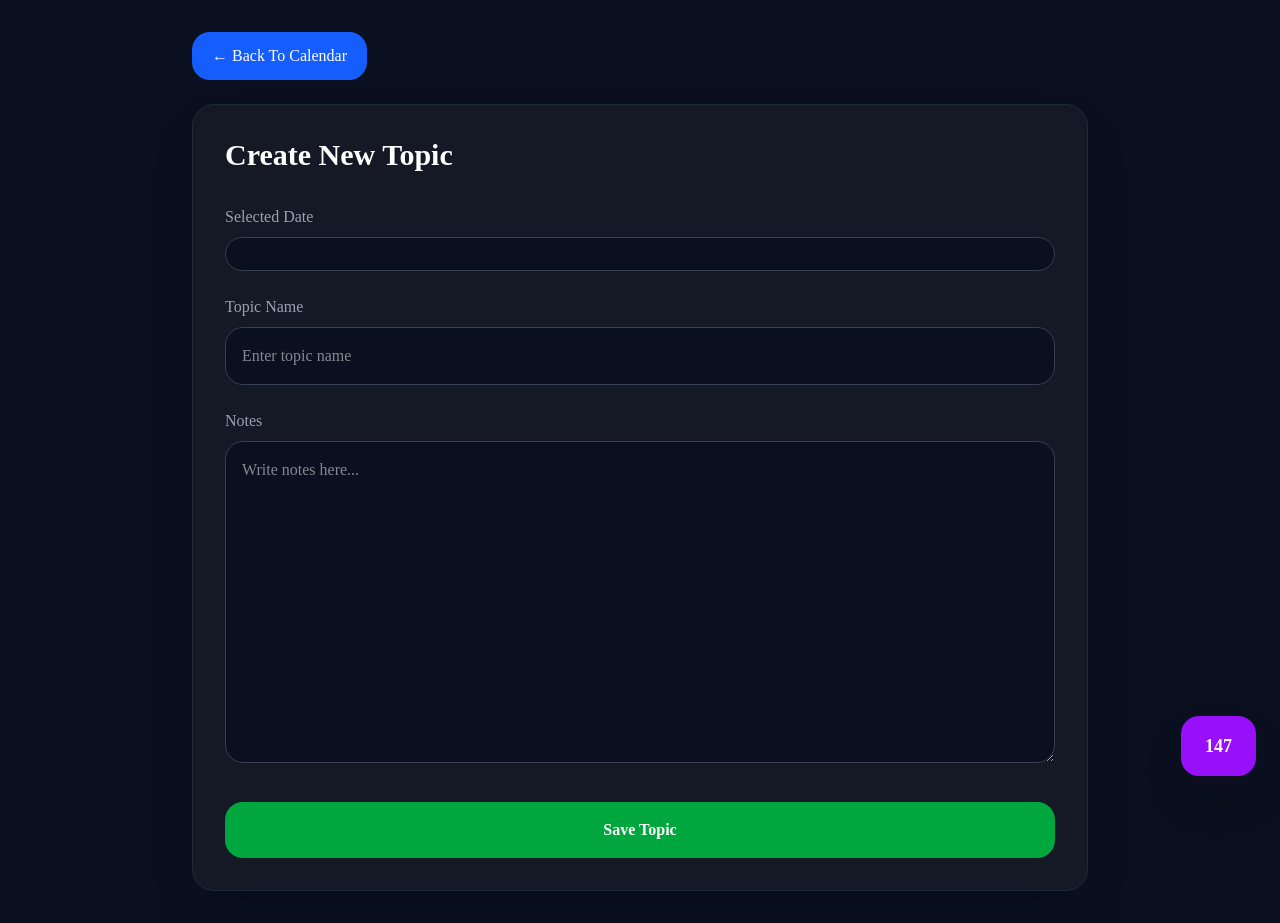
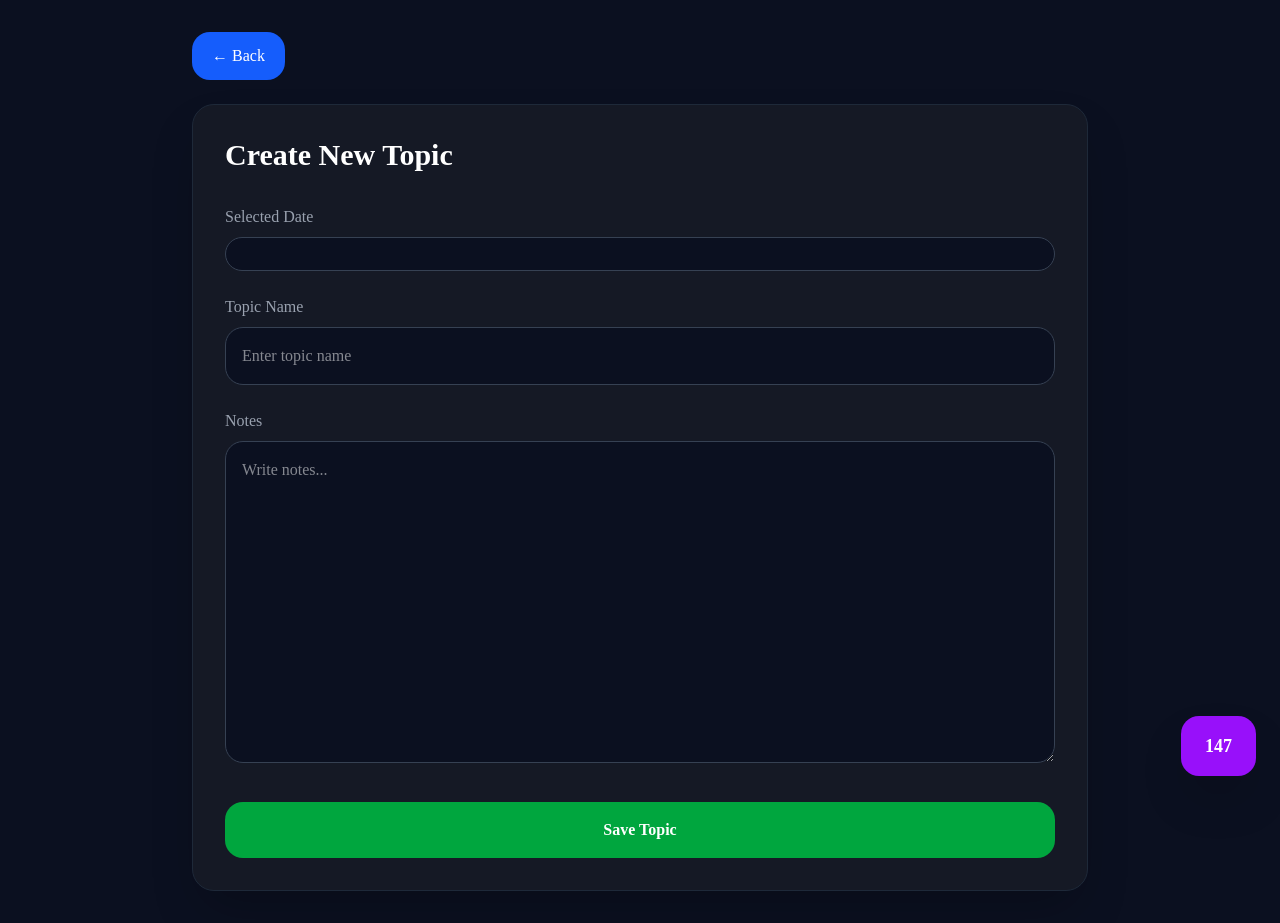
Before and after one commit to Saibalaji2/revision-calendar, a Next.js app: page /note/new in a window 1280 px wide. Built offline with nearby package versions, Linux system fonts and the light colour scheme; no server answers.

Commit message:
Update page.tsx

```diff
--- a/app/note/new/page.tsx
+++ b/app/note/new/page.tsx
@@ -1,8 +1,8 @@
 "use client";
-export const dynamic = "force-dynamic";
-import { useSearchParams, useRouter } from "next/navigation";
 
-import { useState } from "react";
+import { useRouter } from "next/navigation";
+
+import { useState, useEffect } from "react";
 
 import {
 
@@ -19,9 +19,7 @@ export default function NewNotePage() {
 
   const router = useRouter();
 
-  const searchParams = useSearchParams();
-
-  const date = searchParams.get("date");
+  const [date, setDate] = useState("");
 
   const [title, setTitle] = useState("");
 
@@ -30,6 +28,22 @@ export default function NewNotePage() {
   const [loading, setLoading] = useState(false);
 
   const [revision147, setRevision147] = useState(false);
+
+  useEffect(() => {
+
+    if (typeof window !== "undefined") {
+
+      const params = new URLSearchParams(
+        window.location.search
+      );
+
+      const selectedDate = params.get("date") || "";
+
+      setDate(selectedDate);
+
+    }
+
+  }, []);
 
   const create147Date = (baseDate: string) => {
 
@@ -51,7 +65,7 @@ export default function NewNotePage() {
 
       setLoading(true);
 
-      // MAIN TOPIC
+      // MAIN EVENT
 
       await addDoc(
 
@@ -73,7 +87,7 @@ export default function NewNotePage() {
 
       );
 
-      // 147 REVISION TOPIC
+      // 147 REVISION EVENT
 
       if (revision147) {
 
@@ -90,7 +104,7 @@ export default function NewNotePage() {
 
           {
             title: `${title} Revision`,
-            notes: `Revision for topic created on ${date}\n\n${notes}`,
+            notes: `Revision created from ${date}\n\n${notes}`,
             date: revisionDate,
             completed: false,
             isRevision: true,
@@ -143,7 +157,7 @@ export default function NewNotePage() {
             mb-6
           "
         >
-          ← Back To Calendar
+          ← Back
         </button>
 
         {/* CARD */}
@@ -229,7 +243,7 @@ export default function NewNotePage() {
                 setNotes(e.target.value)
               }
               rows={12}
-              placeholder="Write notes here..."
+              placeholder="Write notes..."
               className="
                 w-full
                 bg-[#0b1020]
@@ -255,7 +269,6 @@ export default function NewNotePage() {
               py-4
               rounded-2xl
               font-bold
-              transition
             "
           >
 
```
